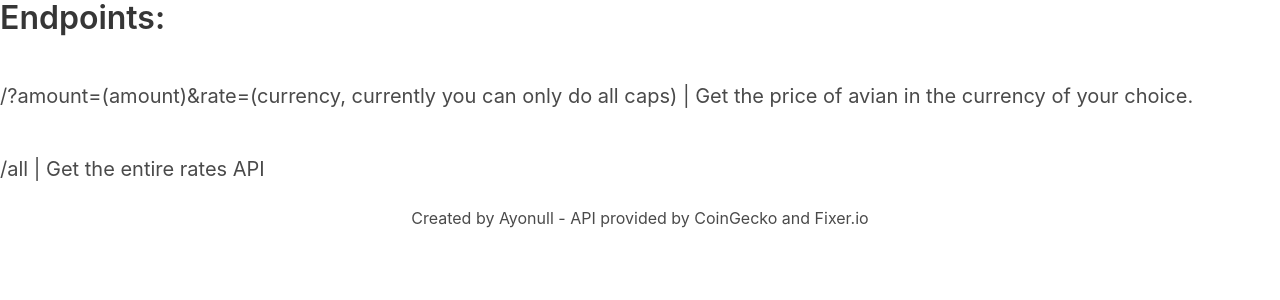
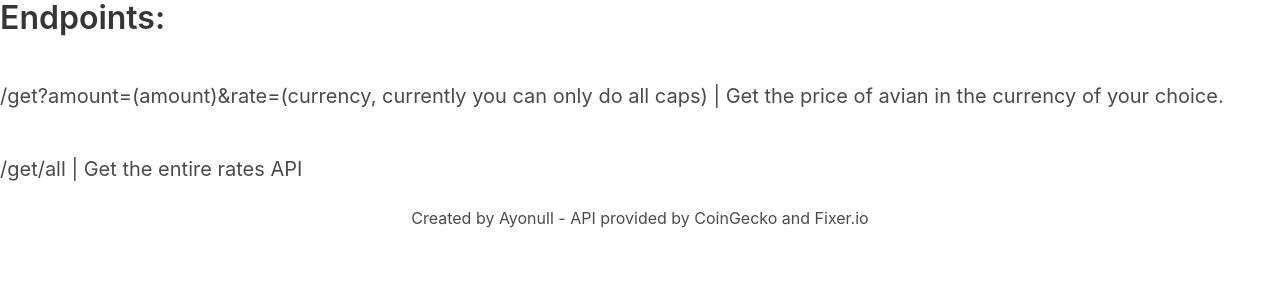
Before and after one commit to primitt/avian-converter, a Flask app: page /docs/api in a window 1280 px wide. Shown: the top 300 px of the page. Run offline with Flask 2, Linux system fonts and the light colour scheme.

Commit message:
change back

```diff
--- a/app.py
+++ b/app.py
@@ -37,10 +37,10 @@ def search():
 @app.route("/docs/api")
 def index():
     return render_template("index.html")
-# @app.route("/<name>")
-# def error(name):
-#   return {"error":"not an endpoint"}
-@app.route("/all")
+@app.route("/get/<name>")
+def error(name):
+  return {"error":"not an endpoint"}
+@app.route("/get/all")
 def full():
   return rates_api
 if __name__ == "__main__":
--- a/templates/index.html
+++ b/templates/index.html
@@ -4,8 +4,8 @@
     <style> .footer { position: fixed; left: 10px; bottom: 5px; right: 10px; width: 95%; background-color: gray; color: white; text-align: center; } </style>
     <h1 class="title">Endpoints:</h1>
     <br>
-    <h2 class="subtitle">/?amount=(amount)&rate=(currency, currently you can only do all caps) | Get the price of avian in the currency of your choice. </h2><br>
-  <h2 class="subtitle">/all | Get the entire rates API</h2>
+    <h2 class="subtitle">/get?amount=(amount)&rate=(currency, currently you can only do all caps) | Get the price of avian in the currency of your choice. </h2><br>
+  <h2 class="subtitle">/get/all | Get the entire rates API</h2>
 </body>
 <footer class="has-text-centered">
   Created by Ayonull - API provided by CoinGecko and Fixer.io
```
